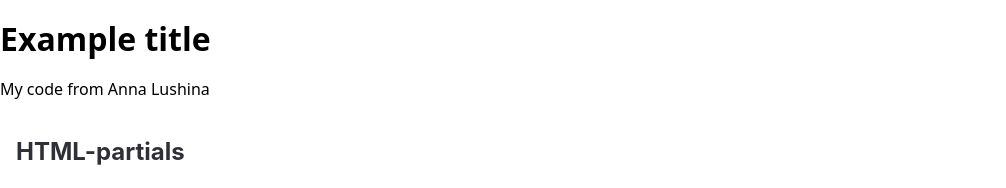
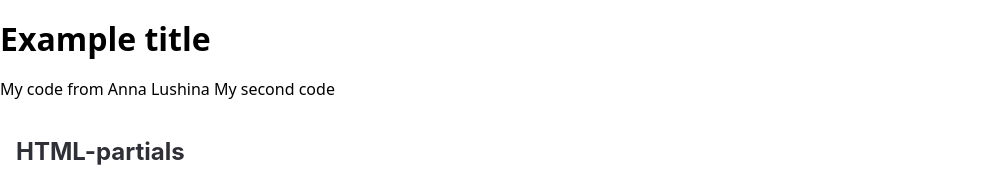
Before and after one commit to OlhaLushina/restaurant, a website built with Parcel: page src/index.html in a window 1280 px wide. Shown: the top 188 px of the page, without its empty margins (0-1006 px from the left). Built offline with nearby package versions, Linux system fonts and the light colour scheme.

Commit message:
Update index.html

```diff
--- a/src/index.html
+++ b/src/index.html
@@ -10,6 +10,7 @@
   <body>
     <h1>Example title</h1>
 	My code from Anna Lushina
+	My second code
     <!-- ❗️❗️❗️ Add partials like so for every page -->
     <include src="./partials/example.html"></include>
   </body>
```
